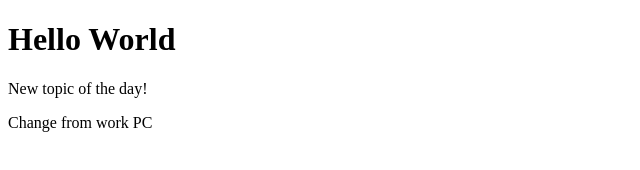
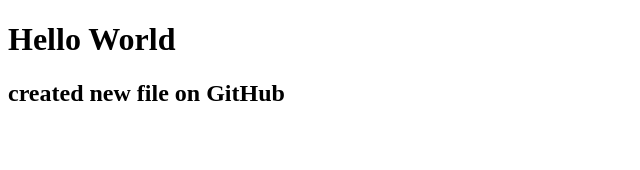
Before and after one commit to DamianDream/js_udemy_course, a plain HTML site: page index.html in a window 1280 px wide. Shown: the whole page, without its empty margins (0-640 px from the left). Drawn offline with Linux system fonts and the light colour scheme.

Commit message:
one more time change index

```diff
--- a/index.html
+++ b/index.html
@@ -10,8 +10,7 @@
 
 <body>
     <h1>Hello World</h1>
-    <p>New topic of the day!</p>
-    <P>Change from work PC</P>
+    <h2>created new file on GitHub</h2>
 
     <script src="js/script.js"></script>
 </body>
```
